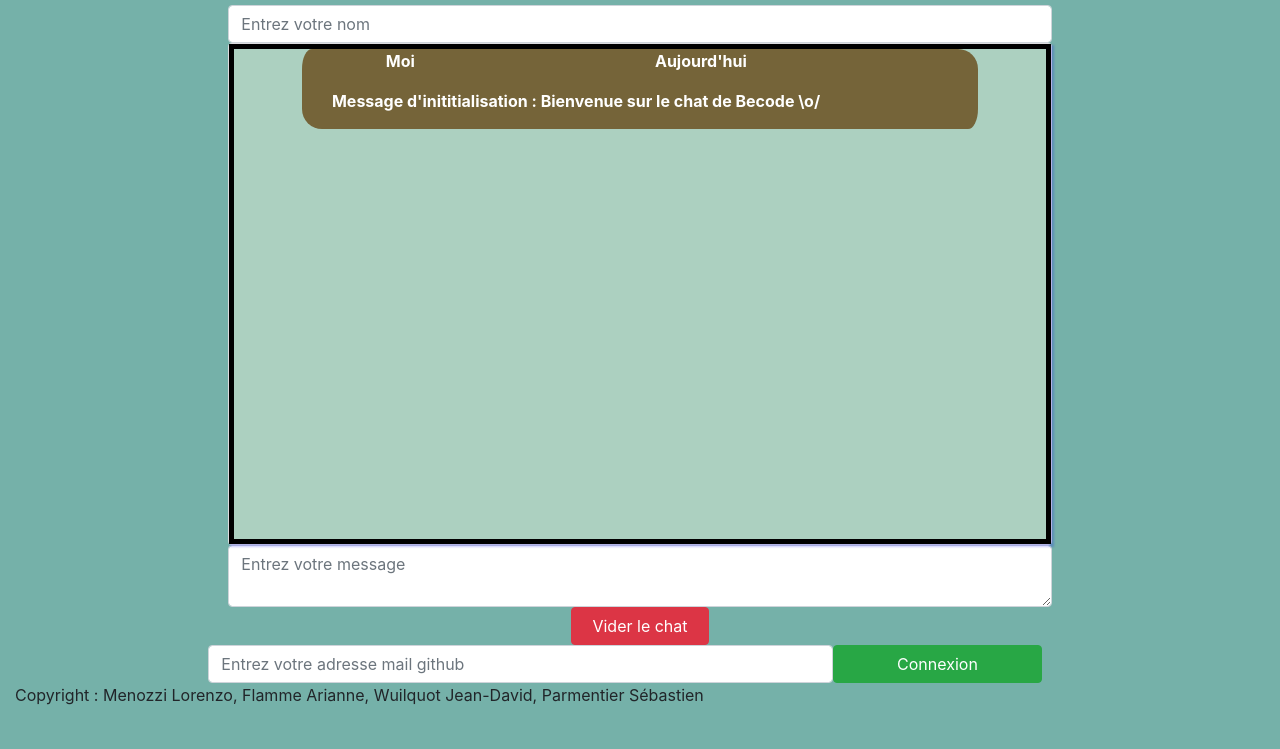
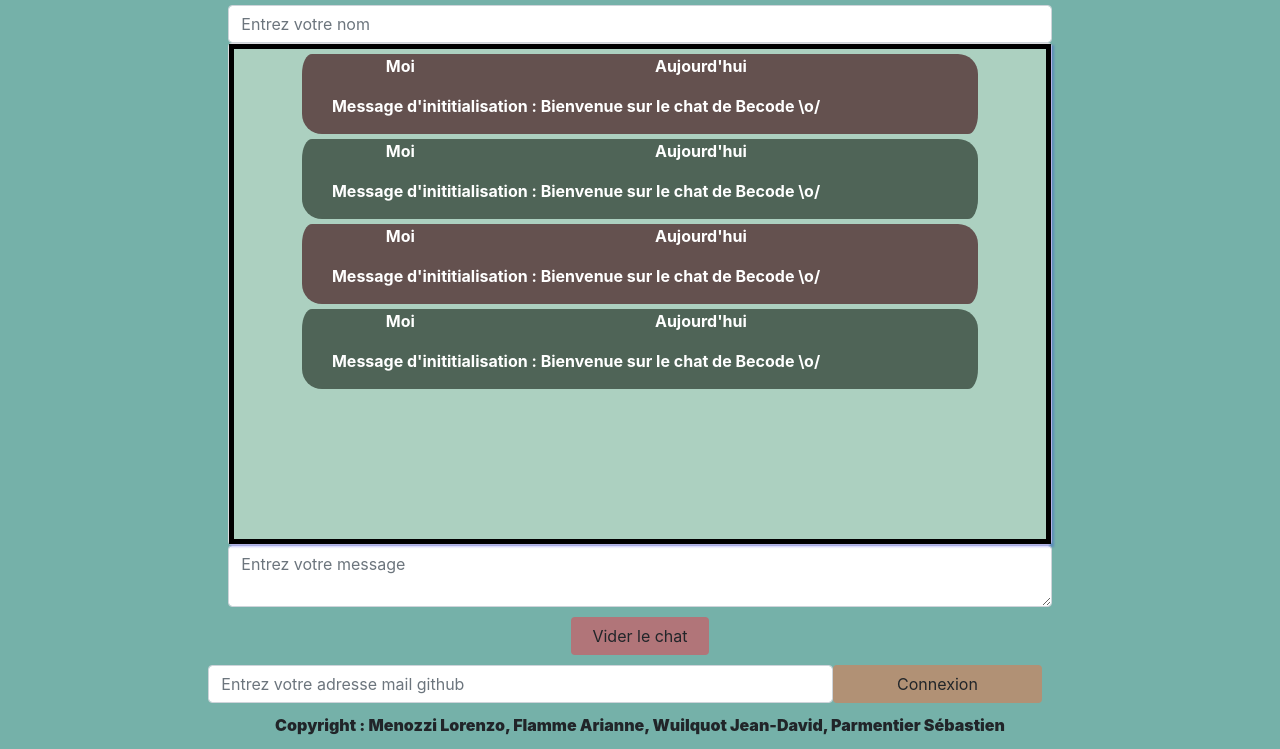
Before and after one commit to ParmentierS/ChatEnNodeJS, a website: page index.html in a window 1280 px wide. Shown: the part 51-800 px from the top of the page. Drawn offline with nearby package versions, Linux system fonts and the light colour scheme; no server answers.

Commit message:
15/07 reste à choisir d'autres couleurs encore une fois

```diff
--- a/assets/scss/style.scss
+++ b/assets/scss/style.scss
@@ -2,9 +2,16 @@ body
 {
     background-color : #75B1A9;
 }
-#chat
+#clear
+{
+    margin-top : 10px;
+    margin-bottom : 10px;
+    background-color : #b17579;
+}
+#btn-login
 {
 
+    background-color : #b19175;
 }
 #messages
 {
@@ -24,6 +31,8 @@ body
         background-color:#4F6457;
         border-radius: 10px 20px / 20px;
         color:white;
+        margin-top : 5px;
+
 
         img
         {
@@ -35,9 +44,10 @@ body
     {
         display:flex;
         flex-direction : row;
-        background-color:rgb(117, 100, 57);
+        background-color:#64514f;
         border-radius: 10px 20px / 20px;
         color:white;
+        margin-top : 5px;
 
         img
         {
@@ -46,3 +56,9 @@ body
         }
     }
 }
+footer
+{
+    margin-top : 10px;
+    text-align : center;
+    font-weight : 900;
+}
--- a/index.html
+++ b/index.html
@@ -34,17 +34,38 @@
                                 Bienvenue sur le chat de Becode \o/
                             </p>
                         </section>
+                        <section class="chat-message col-10 offset-1 row">
+                            <p class="pseudo-message offset-1 col-4">Moi</p>
+                            <p class="date-message offset-1 col-4">Aujourd'hui</p>
+                            <p class="body-message col-12">Message d'inititialisation :
+                                Bienvenue sur le chat de Becode \o/
+                            </p>
+                        </section>
+                        <section class="chat-message-me col-10 offset-1 row">
+                            <p class="pseudo-message offset-1 col-4">Moi</p>
+                            <p class="date-message offset-1 col-4">Aujourd'hui</p>
+                            <p class="body-message col-12">Message d'inititialisation :
+                                Bienvenue sur le chat de Becode \o/
+                            </p>
+                        </section>
+                        <section class="chat-message col-10 offset-1 row">
+                            <p class="pseudo-message offset-1 col-4">Moi</p>
+                            <p class="date-message offset-1 col-4">Aujourd'hui</p>
+                            <p class="body-message col-12">Message d'inititialisation :
+                                Bienvenue sur le chat de Becode \o/
+                            </p>
+                        </section>
                     </section>
                 </article>
                 <textarea id="textarea" class="form-control" placeholder="Entrez votre message"></textarea>
             </section>
             <section id="chatFooter">
-                <button id="clear" class="btn btn-danger col-2 offset-5">Vider le chat</button>
+                <button id="clear" class="btn col-2 offset-5">Vider le chat</button>
             </section>
         </section>
         <section id="login-github" class="col-12 row">
             <input type="text" id="username" class="form-control offset-2 col-6" placeholder="Entrez votre adresse mail github">
-            <button id="btn-login" class="btn btn-success col-2">Connexion</button>
+            <button id="btn-login" class="btn col-2">Connexion</button>
         </section>
     </main>
     <footer>Copyright : Menozzi Lorenzo, Flamme Arianne, Wuilquot Jean-David, Parmentier Sébastien</footer>
```
Also changed, not shown: assets/css/style.css, assets/css/style.min.css.
